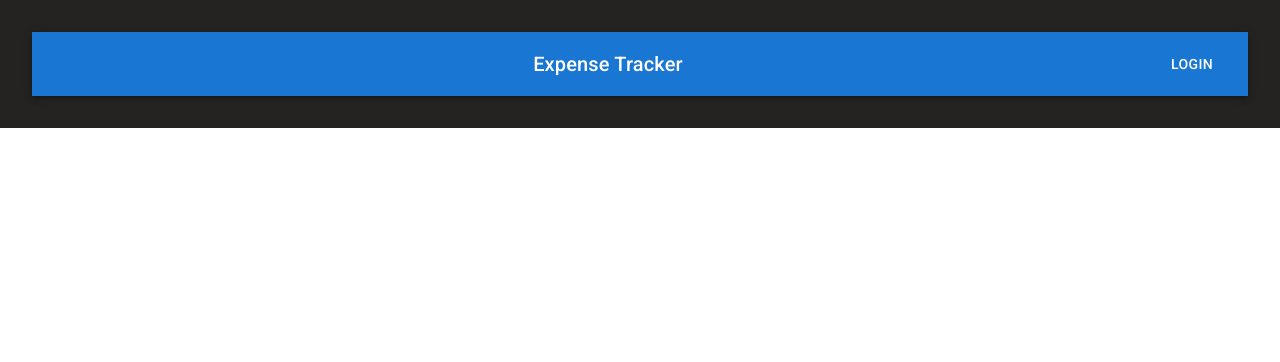
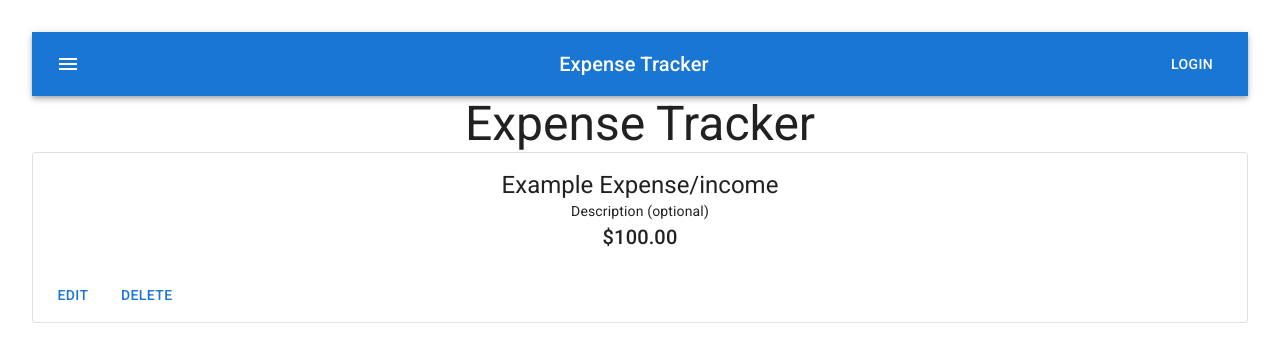
Before and after one commit to phi9009/expenseTracker, a React (Vite) app: page / in a window 1280 px wide. Shown: the top 362 px of the page. Built offline with nearby package versions, Linux system fonts and the light colour scheme.

Commit message:
Added Tracker and Tracked Item component to front end, no logic or state in system yet.

```diff
--- a/package.json
+++ b/package.json
@@ -12,6 +12,7 @@
   "dependencies": {
     "@emotion/react": "^11.11.3",
     "@emotion/styled": "^11.11.0",
+    "@mui/icons-material": "^5.15.10",
     "@mui/material": "^5.15.10",
     "react": "^18.2.0",
     "react-dom": "^18.2.0"
--- a/src/App.jsx
+++ b/src/App.jsx
@@ -2,7 +2,7 @@ import { useState } from 'react'
 import { CssBaseline } from '@mui/material'
 import './App.css'
 import Navbar from './Navbar'
-
+import Tracker from './Tracker'
 function App() {
   const [count, setCount] = useState(0)
 
@@ -10,6 +10,7 @@ function App() {
     <>
       <CssBaseline />
       <Navbar />
+      <Tracker />
     </>
   )
 }
--- a/src/Navbar.jsx
+++ b/src/Navbar.jsx
@@ -5,6 +5,8 @@ import Box from '@mui/material/Box';
 import Toolbar from '@mui/material/Toolbar';
 import Typography from '@mui/material/Typography';
 import Button from '@mui/material/Button';
+import IconButton from '@mui/material/IconButton';
+import MenuIcon from '@mui/icons-material/Menu';
 import './Navbar.css'
 
 
@@ -13,7 +15,15 @@ export default function Navbar() {
     <Box className="Navbar" sx={{ flexGrow: 1 }}>
       <AppBar position="static">
         <Toolbar>
-
+          <IconButton
+            size="large"
+            edge="start"
+            color="inherit"
+            aria-label="menu"
+            sx={{ mr: 2 }}
+          >
+            <MenuIcon />
+          </IconButton>
           <Typography variant="h6" component="div" sx={{ flexGrow: 1 }}>
             Expense Tracker
           </Typography>
--- /dev/null
+++ b/src/TrackedItem.jsx
@@ -0,0 +1,27 @@
+
+import CardContent from '@mui/material/CardContent';
+import Typography from '@mui/material/Typography';
+import Card from '@mui/material/Card';
+import CardActions from '@mui/material/CardActions';
+import Button from '@mui/material/Button';
+export default function TrackedItem() {
+	return (
+		<Card variant='outlined'>
+            <CardContent>
+                <Typography variant='h5' component="div">
+                    Example Expense/income
+                </Typography>
+                <Typography variant="body2">
+                    Description (optional)
+                </Typography>
+                <Typography variant='h6'>
+                    $100.00
+                </Typography>
+            </CardContent>
+            <CardActions>
+                <Button>Edit</Button>
+                <Button>Delete</Button>
+            </CardActions>
+        </Card>
+	);
+}
--- /dev/null
+++ b/src/Tracker.jsx
@@ -0,0 +1,15 @@
+
+import Typography from '@mui/material/Typography';
+
+import TrackedItem from './TrackedItem';
+export default function Tracker(){
+
+    return (
+        <div>
+            <Typography variant='h3' component="h1">
+                Expense Tracker
+            </Typography>
+            <TrackedItem />
+        </div>
+    )
+}
--- a/src/index.css
+++ b/src/index.css
@@ -1,7 +1,7 @@
 
 
 #root {
-  background-color: #252222;
+
   width: 100%;
   height: 100%;
 }
```
Also changed, not shown: 1 other file (tests, documents, lock files or other folders).
